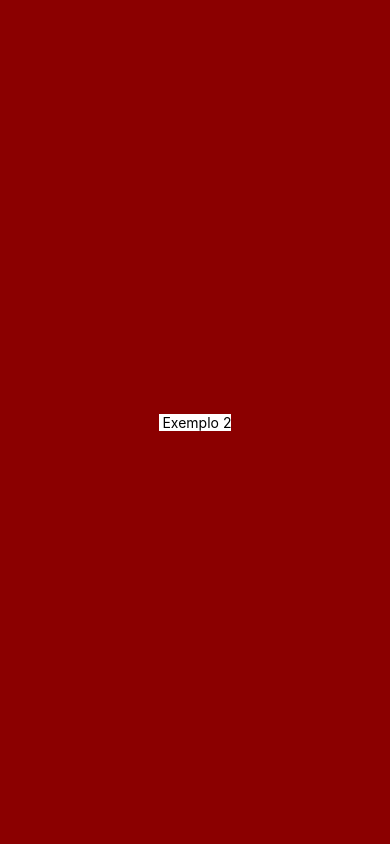
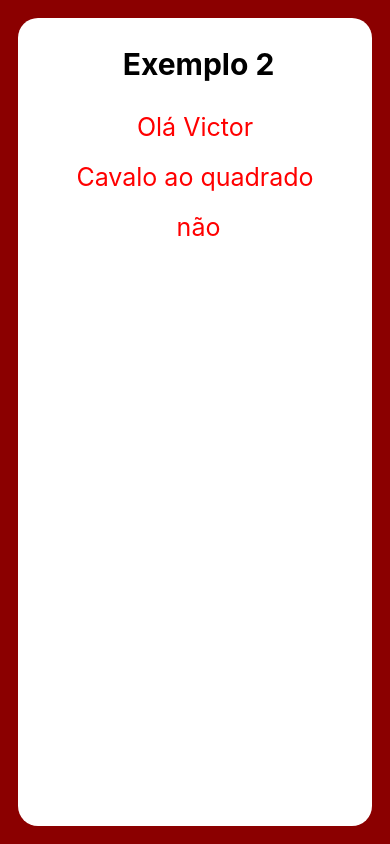
Before and after one commit to vickkj/aula_expo_0, a React Native app: screen / in a window 390 px wide. Built offline with nearby package versions, Linux system fonts and the light colour scheme.

Commit message:
22-03-24

```diff
--- a/App.js
+++ b/App.js
@@ -21,5 +21,6 @@ const styles = StyleSheet.create({
     backgroundColor: 'darkred',
     alignItems: 'center',
     justifyContent: 'center',
+    padding: 18,
   },
 });
--- a/component/Exemplo_2/index.js
+++ b/component/Exemplo_2/index.js
@@ -5,8 +5,15 @@ import styles from './style';
 function Exemplo_2 () {
     return (
     <View style={styles.container}>
-        <Text> Exemplo 2</Text>
+        <Text style={styles.titulo}> Exemplo 2</Text>
+        <Text style={styles.mensagem}>Olá Victor</Text>
+        <Text style={styles.mensagem}>Cavalo ao quadrado</Text>
+
+        <View style={styles.viewmensagem}>
+        <Text style={styles.mensagem}> não</Text>
     </View>
+    </View>
+
     )
 }
 export default Exemplo_2;
--- a/component/Exemplo_2/style.js
+++ b/component/Exemplo_2/style.js
@@ -1,10 +1,25 @@
 
 import { StyleSheet } from "react-native-web";
 
-const styles= StyleSheet.create({
-    container:{
+const styles = StyleSheet.create({
+    container: {
         backgroundColor: '#fff',
-    }
+        width: '100%',
+        height: '100%',
+        borderRadius: 20,
+        alignItems: 'center',
+        padding: 8,
+    },
+    titulo: {
+        fontSize: 30,
+        fontWeight: 'bold',
+        marginVertical: 20,
+    },
+    mensagem: {
+        fontSize: 25,
+        margin: 10,
+        color: 'red',
+    },
 });
 
 export default styles;
```
